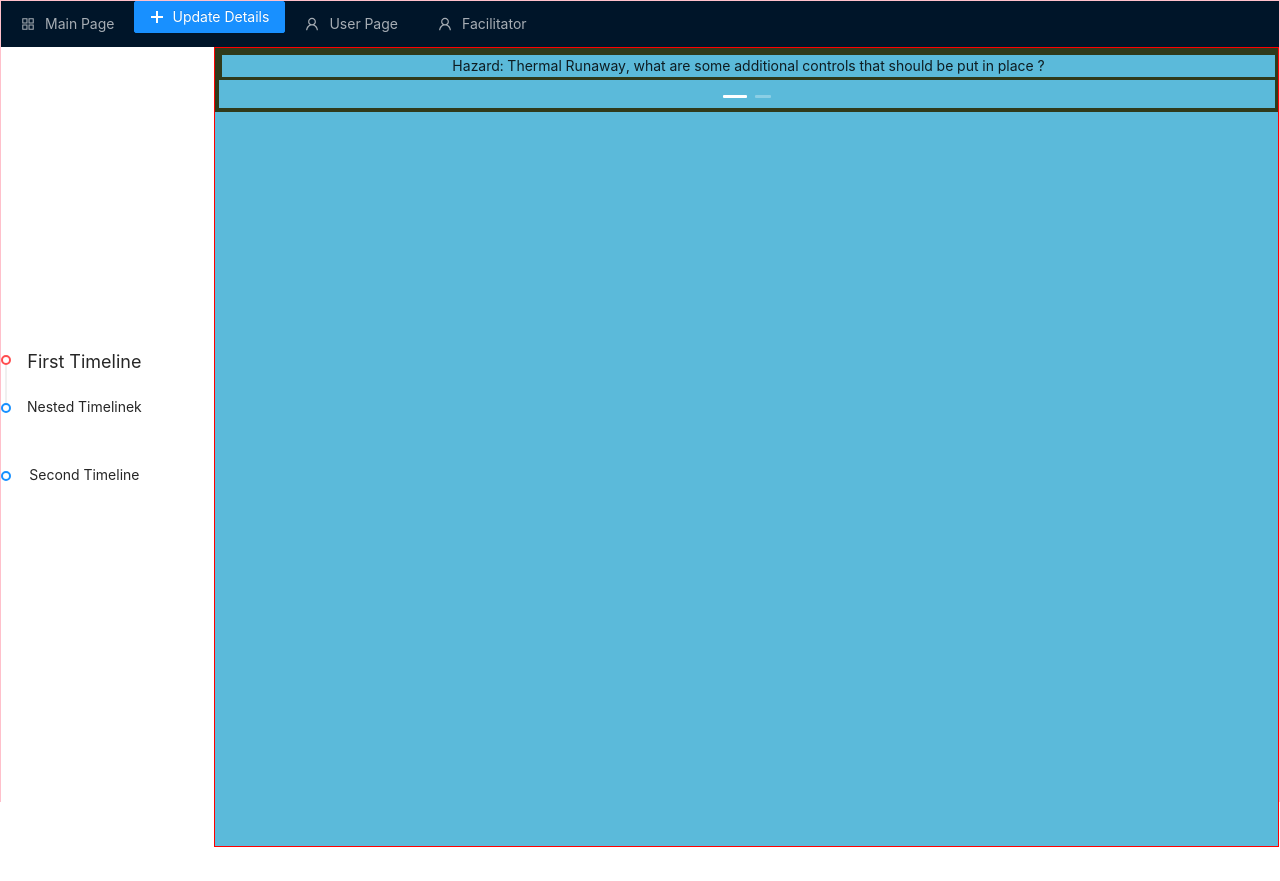
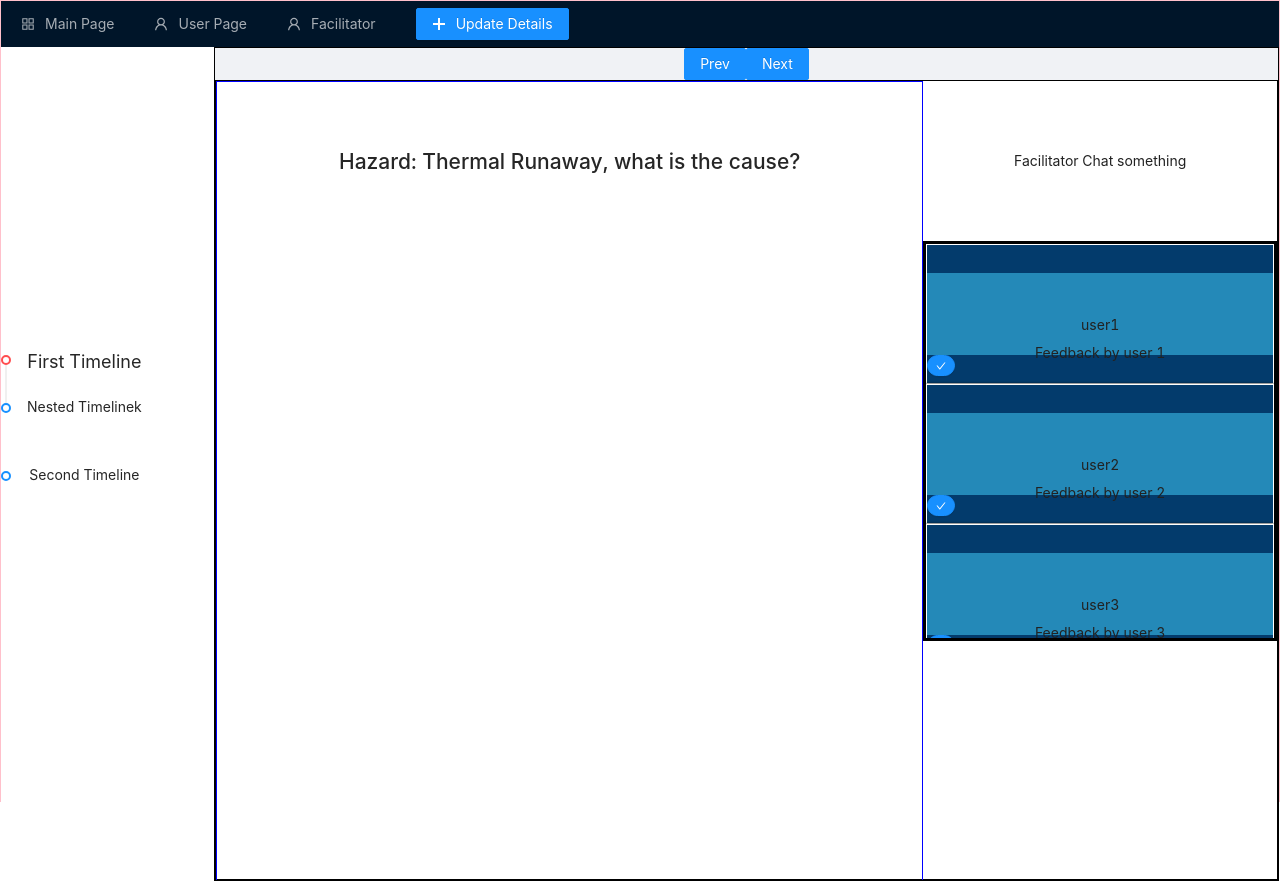
Before and after one commit to notahotdog/rounddove, a React (Create React App) app: page /FacilitatorPage in a window 1280 px wide. Before the commit the page ends 847 px from the top, so only its background shows below. Built offline with nearby package versions, Linux system fonts and the light colour scheme; no server answers.

Commit message:
added facilitator page/chatlist

```diff
--- /dev/null
+++ b/src/FacilitatorChatList.js
@@ -0,0 +1,88 @@
+import React from "react";
+import { Card, Typography, Button, Divider } from "antd";
+import { CheckOutlined, CloseOutlined } from "@ant-design/icons";
+import "./FacilitatorPage.css";
+
+const { Title } = Typography;
+var ChatList = ({ chats }) => (
+  <div className="chatlist-content">
+    {chats.map((chat) => {
+      return (
+        <div>
+          <div className="card">
+            <div className="card-user-details">{chat.username}</div>
+            <div className="card-user-comments">{chat.message}</div>
+            <div className="card-action-bar">
+              <Button
+                type="primary"
+                shape="round"
+                icon={<CheckOutlined style={{ fontSize: "10px" }} />}
+                size="small"
+                style={{
+                  // background: "red",
+                  // borderColor: "yellow",
+                  display: "flex",
+                  justifyContent: "center",
+                  alignItems: "center",
+                  height: "1.5em",
+                  width: "2em",
+                  // fontSize: "0.5em",
+                }}
+              />
+            </div>
+          </div>
+          {/* <Card
+            type="inner"
+            title={<Title level={5}>{chat.username}</Title>}
+            hoverable={"true"}
+            bordered={"true"}
+            borderRadius={5}
+            style={{ width: 300 }}
+          >
+            {chat.message}
+            <Button
+              type="primary"
+              shape="round"
+              icon={<CheckOutlined style={{ fontSize: "10px" }} />}
+              size="small"
+              style={{
+                // background: "red",
+                // borderColor: "yellow",
+                display: "flex",
+                justifyContent: "center",
+                alignItems: "center",
+                height: "1.5em",
+                width: "2em",
+                // fontSize: "0.5em",
+              }}
+            />
+            <Button
+              type="danger"
+              shape="round"
+              icon={<CloseOutlined style={{ fontSize: "10px" }} />}
+              size="small"
+              style={{
+                border: "2px solid purple",
+                // background: "red",
+                // borderColor: "yellow",
+                display: "flex",
+                justifyContent: "center",
+                alignItems: "center",
+                height: "1.5em",
+                width: "2em",
+                // fontSize: "0.5em",
+              }}
+            ></Button>
+          </Card> */}
+          {/* <Title level={2}>Subject Heading </Title>
+          <p>{chat.message}</p>
+          <Meta title="Page 1" description={chat.message} /> */}
+        </div>
+      );
+    })}
+  </div>
+
+  // <ul>
+);
+
+export default ChatList;
--- a/src/FacilitatorPage.css
+++ b/src/FacilitatorPage.css
@@ -62,6 +62,43 @@
 .col-2{
     background-color: blue;
 }
+
+
+
+.chatlist-content{
+    display: flex;
+    flex-direction: column;
+    align-items: stretch;
+    /* margin: 20px; */
+    /* background-color: blue; */
+}
+
+.card{
+    width:100%;
+    height:10em;
+    /* background-color: rgb(182, 67, 86); */
+    border: 1px solid white;
+    box-shadow: 0 0 3px  rgba(0,0,0,1);
+}
+
+.card-user-details{
+    width:100%;
+    height:20%;
+    background-color: rgb(3, 59, 108);
+}
+
+.card-user-comments{
+    width:100%;
+    height:60%;
+    background-color: rgb(36, 137, 184);
+}
+
+.card-action-bar{
+    width:100%;
+    height:20%;
+    background-color: rgb(3, 59, 108);
+}
+
 
 
 
--- a/src/FacilitatorPage.js
+++ b/src/FacilitatorPage.js
@@ -4,6 +4,7 @@ import "./FacilitatorPage.css";
 import "./App.css";
 import "antd/dist/antd.css";
 import QuestionPage from "./QuestionPage";
+import FacilitatorSubPage from "./FacilitatorSubPage";
 import { Layout, Timeline } from "antd";
 import { Carousel } from "antd";
 import { RightOutlined, LeftOutlined } from "@ant-design/icons";
@@ -24,14 +25,28 @@ export default class FacilitatorPage extends Component {
     // this.generatePage = this.generatePage.bind(this);
   }
 
-  generatePage = (question) => {
-    return <div>{question}</div>;
+  // generatePage = (question) => {
+  //   return <div>{question}</div>;
+  // };
+
+  //Generate Facilitator Sub Page
+  generateSubPage = (question) => {
+    //return subPage
+    return (
+      <FacilitatorSubPage
+        key={question.id}
+        question={question}
+        username="admin"
+      />
+    );
   };
 
   handleNext = () => this.carouselRef.current.next();
   handlePrev = () => this.carouselRef.current.prev();
 
   render() {
+    let questionList = this.state.questions;
+
     return (
       <div className="wrapper">
         <Row>
@@ -49,25 +64,23 @@ export default class FacilitatorPage extends Component {
               <Timeline.Item> Second Timeline</Timeline.Item>
             </Timeline>
           </Col>
-          <Col className="main-col" span={20}>
-            <Carousel afterChange={this.onChange} ref={this.carouselRef}>
-              <div>{this.state.questions[1]}</div>
-              <div>{this.state.questions[2]}</div>
+          {/* <Col className="main-col" span={20}> */}
+          <Col span={20} style={{ border: "1px solid black" }}>
+            <Button type="primary" onClick={this.handlePrev}>
+              {" "}
+              Prev
+            </Button>
+            <Button type="primary" onClick={this.handleNext}>
+              {" "}
+              Next
+            </Button>
+            <Carousel
+              dotPosition={"top"}
+              afterChange={this.onChange}
+              ref={this.carouselRef}
+            >
+              {questionList.map((qs) => this.generateSubPage(qs))}
             </Carousel>
-            {/* <LeftOutlined />
-            Top NavBar
-            <RightOutlined />
-            <div className="main-content">
-              <Row>
-
-                {/* <Col className="col-1" span={18}>
-                Facilitator Section
-              </Col>
-              <Col className="col-2" span={6}>
-                Comments recived
-              </Col> */}
-            {/* </Row>  */}
-            {/* </div> */}
           </Col>
         </Row>
       </div>
--- /dev/null
+++ b/src/FacilitatorSubPage.js
@@ -0,0 +1,85 @@
+import React, { Component } from "react";
+import ChatList from "./ChatList";
+import "./QuestionPage.css";
+import axios from "axios";
+import Pusher from "pusher-js";
+import Keys from "./config/keys";
+import { Row, Col, Typography } from "antd";
+import FacilitatorChatList from "./FacilitatorChatList";
+
+const { Title } = Typography;
+
+export default class FacilitatorSubPage extends Component {
+  constructor(props) {
+    super(props);
+    this.state = {
+      text: "",
+      username: "",
+      chats: [],
+    };
+  }
+
+  componentDidMount() {
+    this.setState({ username: this.props.username });
+    this.setState({
+      chats: [
+        { key: 1, username: "user1", message: "Feedback by user 1" },
+        { key: 2, username: "user2", message: "Feedback by user 2 " },
+        { key: 3, username: "user3", message: "Feedback by user 3 " },
+      ],
+    });
+
+    //Enable pusher
+    // var pusher = new Pusher(Keys.pusherKey, {
+    //   cluster: Keys.pusherCluster,
+    // });
+
+    // //Create Channel and subscribe to the channel
+    // const channel = pusher.subscribe("channel");
+    // channel.bind("message", (data) => {
+    //   //Event to listen to
+    //   console.log("updating chat");
+    //   console.log(data);
+    //   //   this.setState({ chats: [...this.state.chats, data] });
+    //   //   this.setState({ chats: [...this.state.chats, data], test: "" }); //not too sure why theres a test
+    // });
+  }
+
+  render() {
+    const contentStyle = {
+      height: "100vh", //sets the size of the page
+      width: "auto",
+      color: "#222",
+      lineHeight: "160px",
+      textAlign: "center",
+      background: "white",
+      border: "1px solid black",
+    };
+
+    const customStyle = {
+      border: "1px solid blue",
+      height: "100vh",
+    };
+
+    var chatList = this.state.chats;
+    console.log("state of chat list");
+    console.log(chatList);
+
+    return (
+      <div style={contentStyle}>
+        <Row>
+          <Col style={customStyle} span={16}>
+            <h2> {this.props.question}</h2>
+          </Col>
+          <Col span={8}>
+            Facilitator Chat something
+            {/* {chatList} */}
+            <div className="chatList">
+              <FacilitatorChatList chats={this.state.chats} />
+            </div>
+          </Col>
+        </Row>
+      </div>
+    );
+  }
+}
--- a/src/TopNavBar.js
+++ b/src/TopNavBar.js
@@ -50,9 +50,11 @@ export default class TopNavBar extends Component {
           <Menu.Item icon={<UserOutlined />}>
             <Link to="/FacilitatorPage">Facilitator</Link>
           </Menu.Item>
-          <Button type="primary" onClick={this.showDrawer}>
-            <PlusOutlined /> Update Details
-          </Button>
+          <Menu.Item>
+            <Button type="primary" onClick={this.showDrawer}>
+              <PlusOutlined /> Update Details
+            </Button>
+          </Menu.Item>
         </Menu>
         <>
           <Drawer
```
